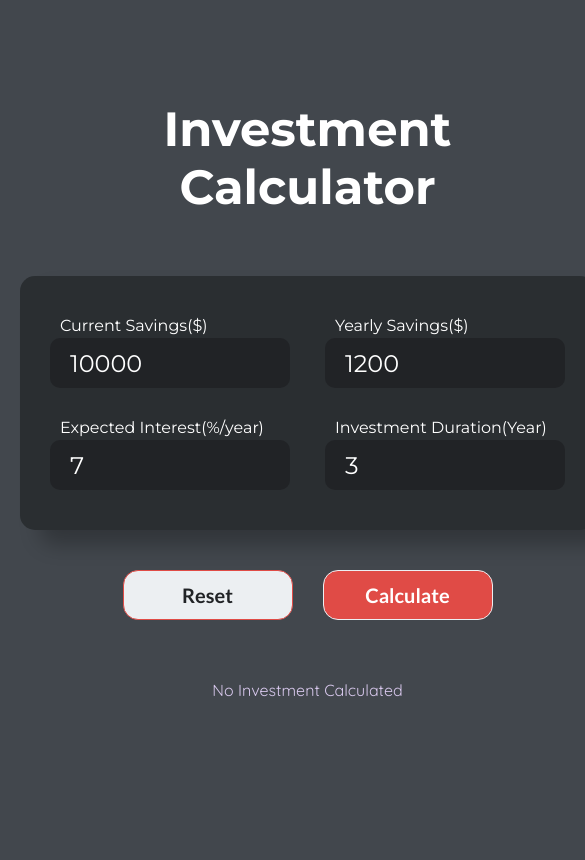
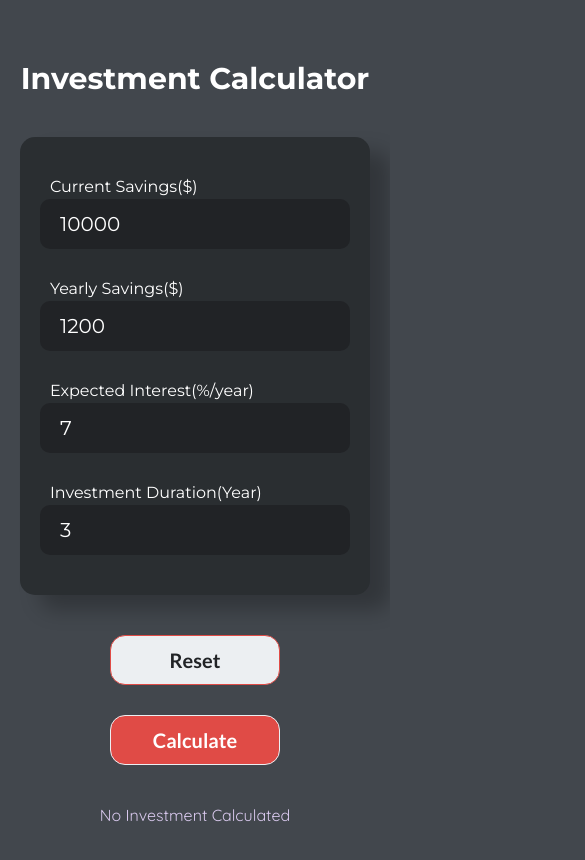
Before and after one commit to Saijeet7/investment-calculator-self, a React (Create React App) app: page / in a window 390 px wide. Shown: the top 860 px of the page, 585 px wide, since content can reach past the window. Built offline with nearby package versions, Linux system fonts and the light colour scheme.

Commit message:
Complete : responsive design project completed

```diff
--- a/src/components/Header.jsx
+++ b/src/components/Header.jsx
@@ -18,6 +18,9 @@ const Title = styled.h1`
   color: #fff;
   font-size: 48px;
   text-align: center;
+  @media screen and (max-width: 767px) {
+    font-size: 30px;
+  }
 `;
 
 const Wrap = styled.header`
@@ -25,4 +28,7 @@ const Wrap = styled.header`
   display: flex;
   flex-wrap: wrap;
   justify-content: center;
+  @media screen and (max-width: 767px) {
+    margin-bottom: 40px;
+  }
 `;
--- a/src/components/InvestmentForm.jsx
+++ b/src/components/InvestmentForm.jsx
@@ -86,6 +86,10 @@ const Form = styled.form`
   align-item: center;
   gap: 40px;
   margin-bottom: 60px;
+  @media screen and (max-width: 767px) {
+    width: 100%;
+    margin-bottom: 40px;
+  }
 `;
 
 const FormBody = styled.div`
@@ -96,6 +100,11 @@ const FormBody = styled.div`
   display: grid;
   grid-template-columns: 240px 240px;
   gap: 30px 35px;
+  @media screen and (max-width: 767px) {
+    width: 100%;
+    grid-template-columns: 1fr;
+    padding: 40px 20px;
+  }
 `;
 
 const FormItem = styled.div`
@@ -124,6 +133,11 @@ const Input = styled.input`
   border-radius: 10px;
   background: #212326;
   border: none;
+  @media screen and (max-width: 767px) {
+    width: 100%;
+    height: 50px;
+    font-size: 20px;
+  }
 `;
 
 const FormFooter = styled.div`
--- a/src/components/Result.jsx
+++ b/src/components/Result.jsx
@@ -38,10 +38,10 @@ const Result = (props) => {
             <Head>Total Saving</Head>
             <Head>Interest (Year)</Head>
             <Head>Total Interest</Head>
-            <Head>Investmented Capital</Head>
+            <Head>Capital</Head>
           </Row>
         </TableHead>
-        <TabelBody>{output}</TabelBody>
+        <TableBody>{output}</TableBody>
       </Wrapper>
     </React.Fragment>
   );
@@ -53,11 +53,18 @@ const Wrapper = styled.table`
   padding: 30px;
   border-radius: 5px;
   background: #24262a;
+  @media screen and (max-width: 767px) {
+    width: 100%;
+    padding: 10px;
+  }
 `;
 
 const TableHead = styled.thead`
   margin-bottom: 10px;
-  firs
+  @media screen and (max-width: 767px) {
+    width: 100%;
+    display: block;
+  }
 `;
 
 const Row = styled.tr`
@@ -65,6 +72,10 @@ const Row = styled.tr`
   flex-wrap: wrap;
   gap: 30px;
   margin-bottom: 15px;
+  @media screen and (max-width: 767px) {
+    width: 100%;
+    gap: 10px;
+  }
 `;
 
 const Head = styled.th`
@@ -78,9 +89,16 @@ const Head = styled.th`
   &:first-of-type {
     width: 40px;
   }
+  @media screen and (max-width: 900px) {
+    width: calc(20% - 8px);
+    font-size: 16px;
+  }
+  @media screen and (max-width: 767px) {
+    font-size: 12px;
+  }
 `;
 
-const TabelBody = styled.tbody``;
+const TableBody = styled.tbody``;
 
 const Content = styled.td`
   color: #eceff2;
@@ -93,4 +111,8 @@ const Content = styled.td`
   &:first-of-type {
     width: 40px;
   }
+  @media screen and (max-width: 900px) {
+    width: calc(20% - 8px);
+    font-size: 12px;
+  }
 `;
--- a/src/index.css
+++ b/src/index.css
@@ -13,6 +13,9 @@ body {
   background: #42474d;
   color: #d9c9ee;
   padding-bottom: 200px;
+  @media screen and (max-width: 767px) {
+    padding-bottom: 50px;
+  }
 }
 
 /* reset.css */
@@ -71,6 +74,9 @@ ul {
   align-items: center;
   flex-direction: column;
   margin-top: 100px;
+  @media screen and (max-width: 767px) {
+    margin-top: 60px;
+  }
 }
 
 .invisibleLabel {
```
